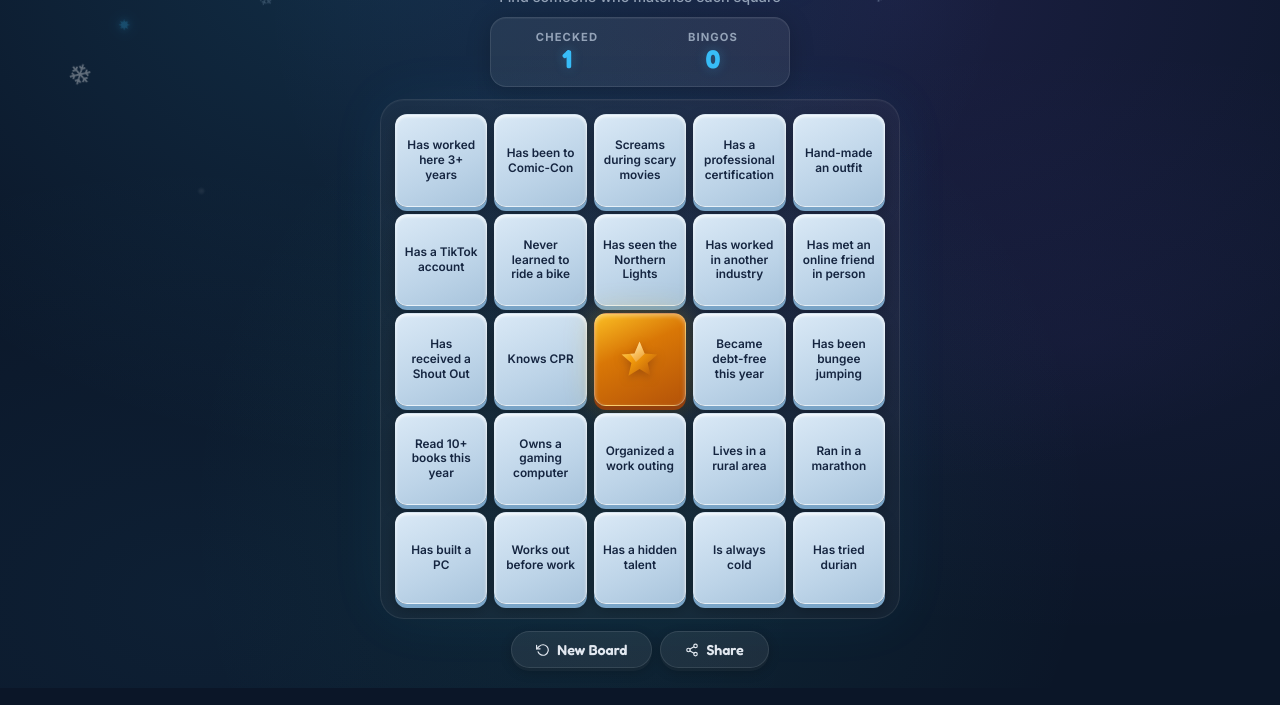
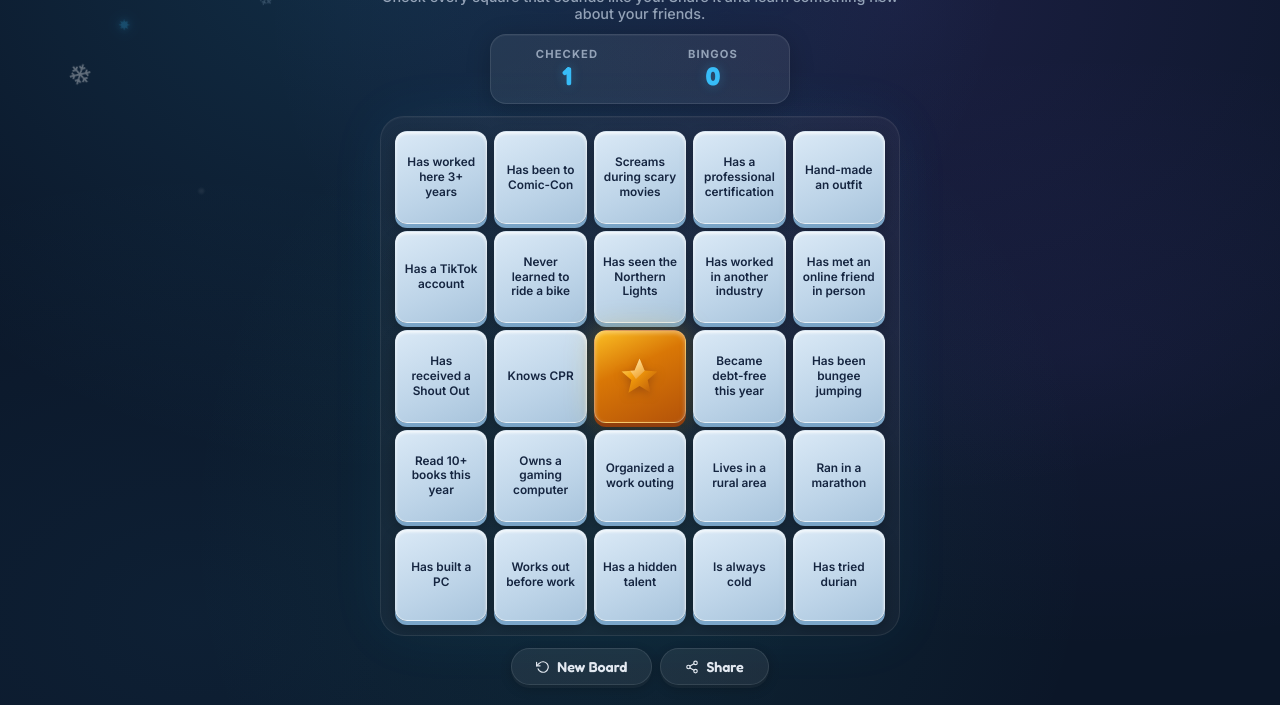
Before and after one commit to joe-bader/icebreakerbingo, a plain HTML site: page index.html in a window 1280 px wide. Shown: the part 178-883 px from the top of the page. Drawn offline with nearby package versions, Linux system fonts and the light colour scheme.

Commit message:
Update game description in index.html to encourage player interaction and sharing among friends.

```diff
--- a/index.html
+++ b/index.html
@@ -1303,7 +1303,7 @@
         <main class="main-content" id="bingo-game" tabindex="-1">
             <header class="header">
                 <h1>Icebreaker Bingo</h1>
-                <p>Find someone who matches each square</p>
+                <p>Check every square that sounds like you! Share it and learn something new about your friends.</p>
             </header>
 
             <div class="stats-bar" role="status" aria-live="polite" aria-atomic="true" aria-label="Game statistics">
```
